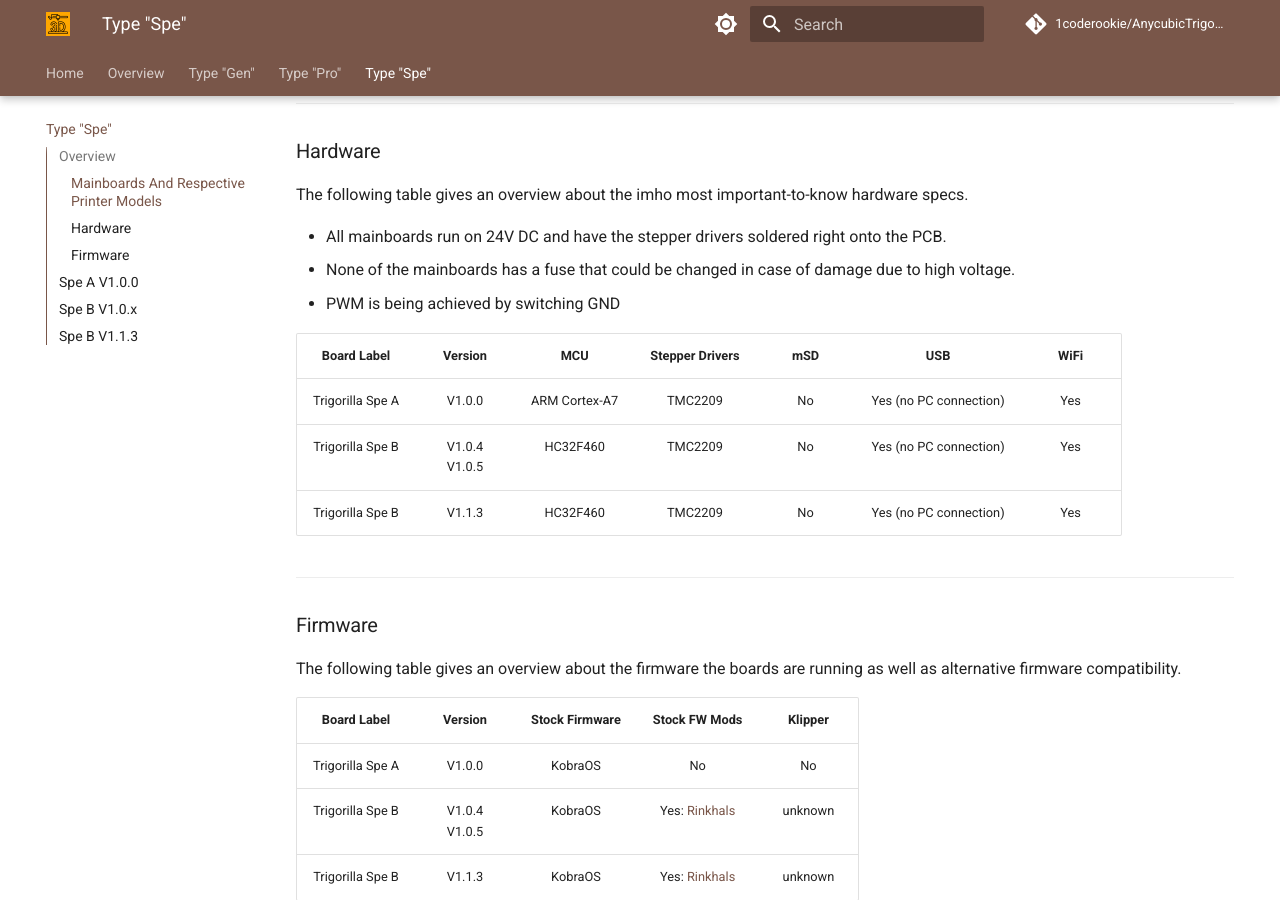
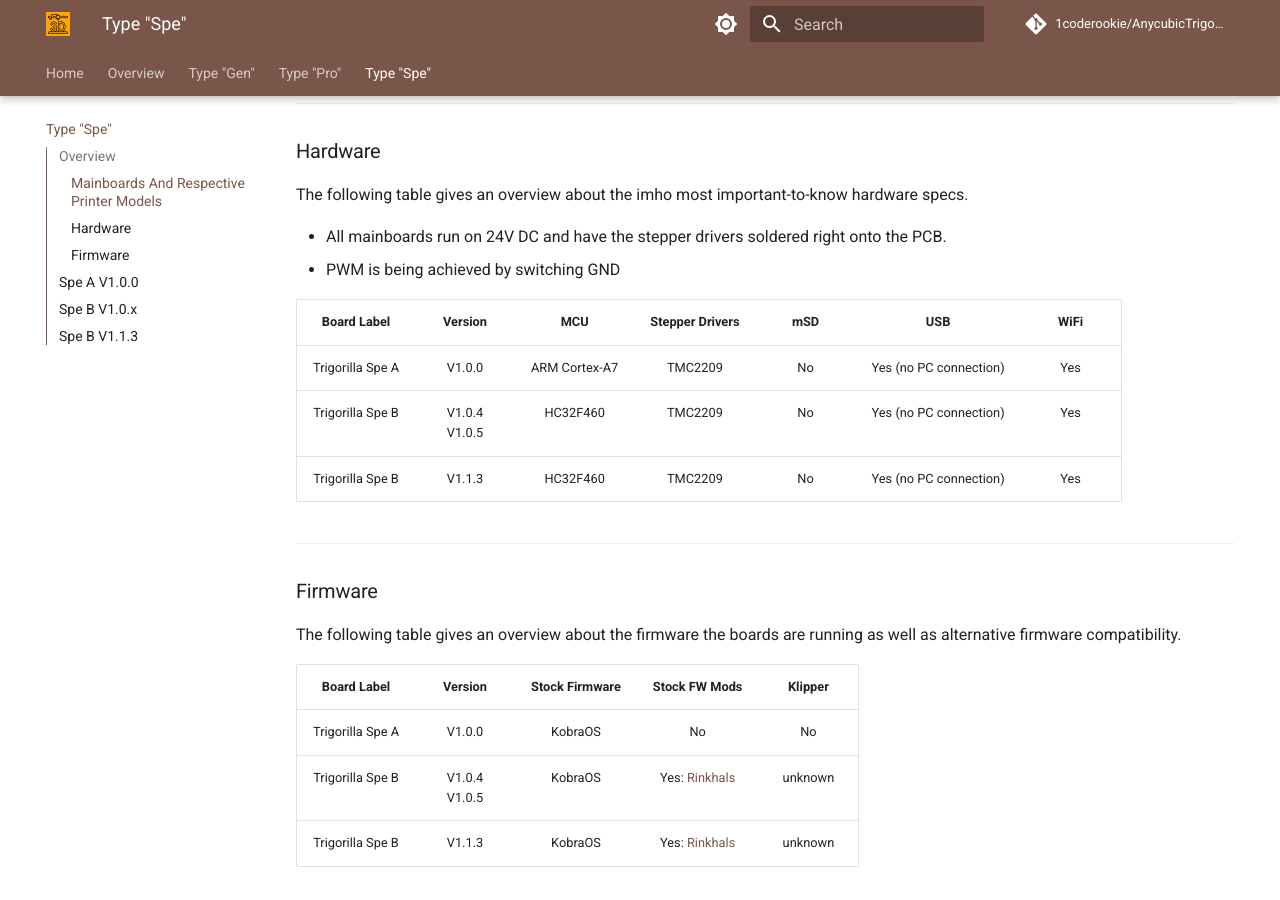
Before and after one commit to 1coderookie/AnycubicTrigorillaInsights, an MkDocs documentation site: the page built from docs/type_spe.md, in a window 1280 px wide and 900 px high, scrolled down 749 px. Built offline with MkDocs 1.6.1 and Material for MkDocs 9.7.7, drawn with Linux system fonts in a browser that asks for light colours; comment, search, counter and statistics services are not loaded.

Commit message:
Update type_spe.md

```diff
--- a/docs/type_spe.md
+++ b/docs/type_spe.md
@@ -32,7 +32,6 @@
 The following table gives an overview about the imho most important-to-know hardware specs.
 
 - All mainboards run on 24V DC and have the stepper drivers soldered right onto the PCB.
-- None of the mainboards has a fuse that could be changed in case of damage due to high voltage.
 - PWM is being achieved by switching GND
 
 | Board Label | Version | MCU | Stepper Drivers | mSD | USB | WiFi |
```
